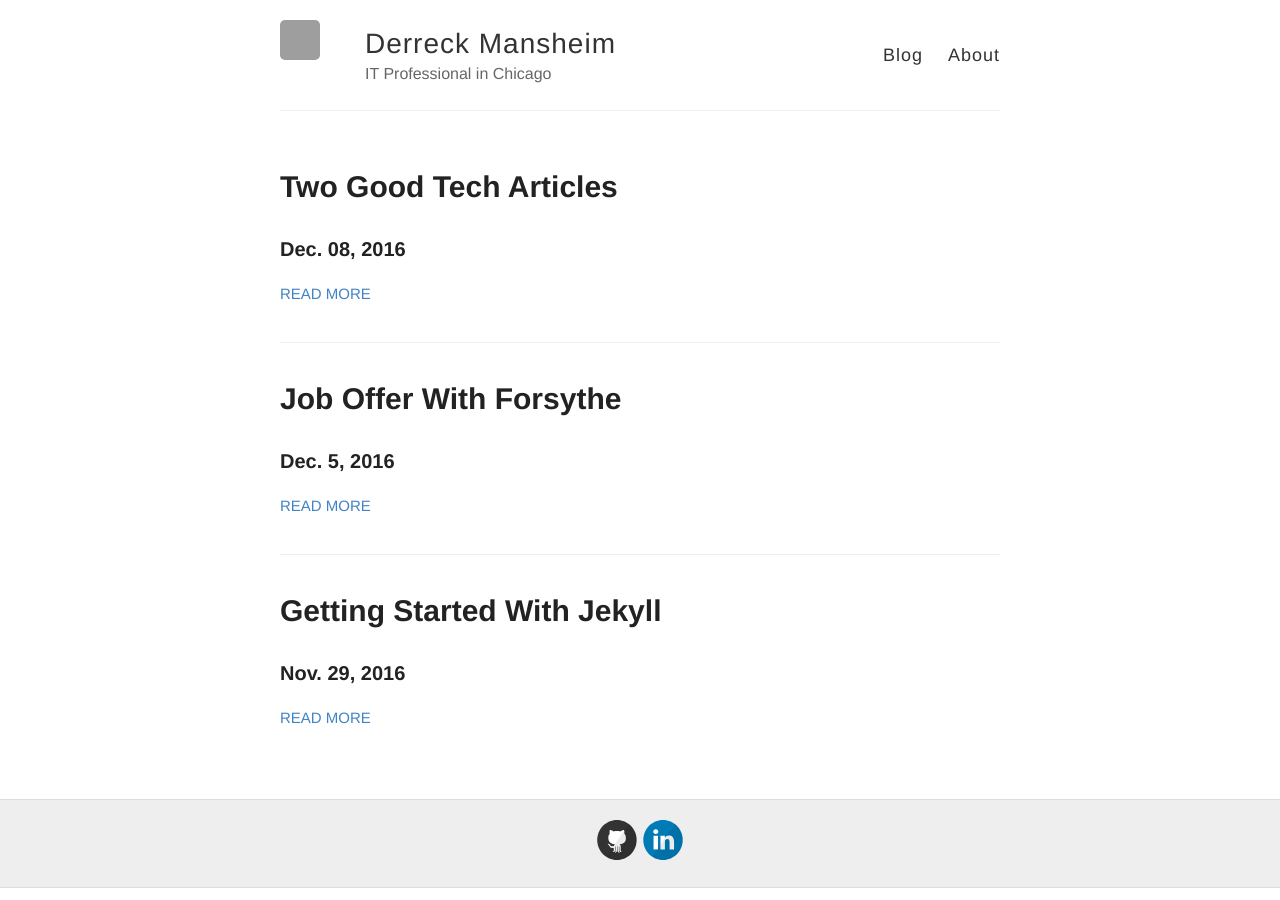
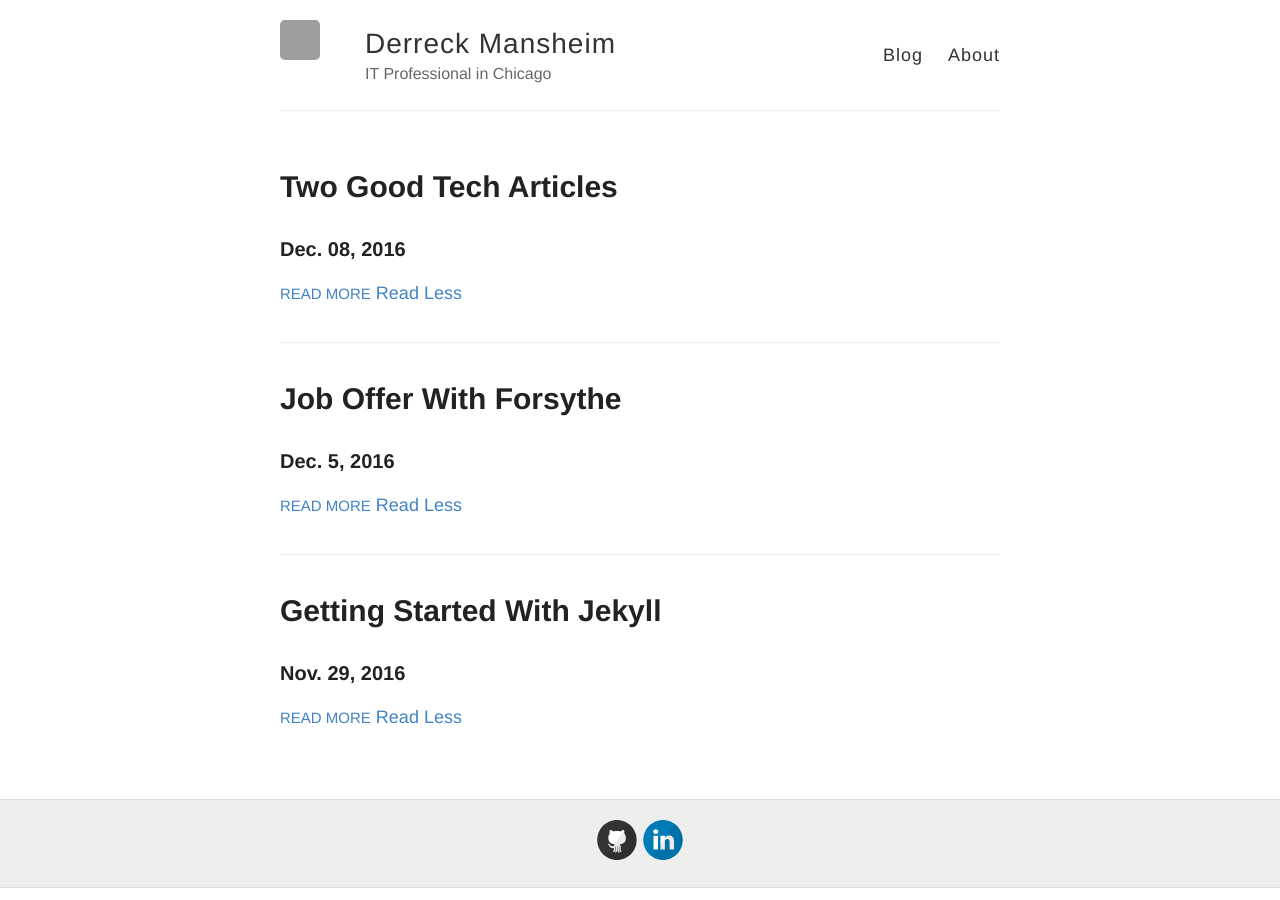
Before and after one commit to DerreckM/DerreckM.github.io, a Jekyll site: the page built from index.html, in a window 1280 px wide. Built offline with Jekyll 4.4.1, drawn with Linux system fonts in a browser that asks for light colours; grey boxes are pictures that could not be loaded.

Commit message:
modified index.html

```diff
--- a/index.html
+++ b/index.html
@@ -13,6 +13,8 @@ layout: default
       </div>
 
       <a href="{{ site.baseurl }}{{ post.url }}" class="read-more">Read More</a>
+      <a href="{{ site.baseurl }}{{ post.url }}" class="read-less">Read Less</a>
+    </article>
     </article>
   {% endfor %}
 </div>
```
